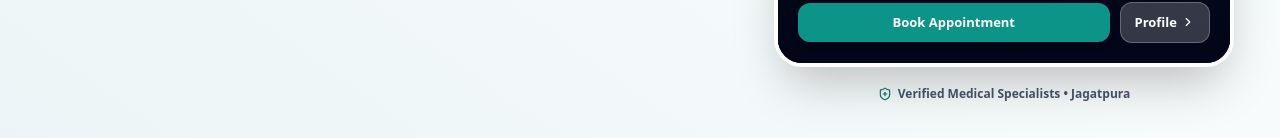
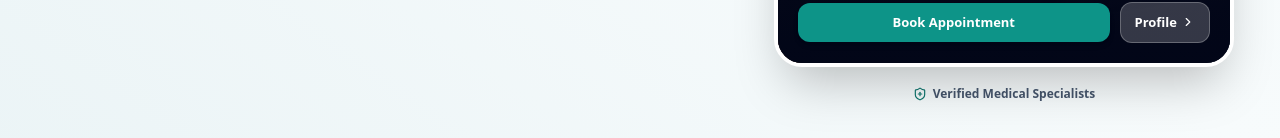
Before and after one commit to ramlalkumawat/bansal-healthcare, a Next.js app: page / in a window 1280 px wide. Shown: the part 738-876 px from the top of the page. Built offline with nearby package versions, Linux system fonts and the light colour scheme.

Commit message:
Remove Jagatpura from bottom trust strip in HeroSection

```diff
--- a/src/components/HeroSection.tsx
+++ b/src/components/HeroSection.tsx
@@ -272,7 +272,7 @@ export default function HeroSection({ onOpenAppointment }: HeroSectionProps) {
             {/* Bottom Clean Trust Strip (Single Clean Line) */}
             <div className="flex items-center justify-center space-x-1.5 py-1 text-[12px] text-slate-600 font-semibold whitespace-nowrap">
               <ShieldPlus className="w-3.5 h-3.5 text-secondary shrink-0" />
-              <span>Verified Medical Specialists • Jagatpura</span>
+              <span>Verified Medical Specialists</span>
             </div>
 
           </div>
```
